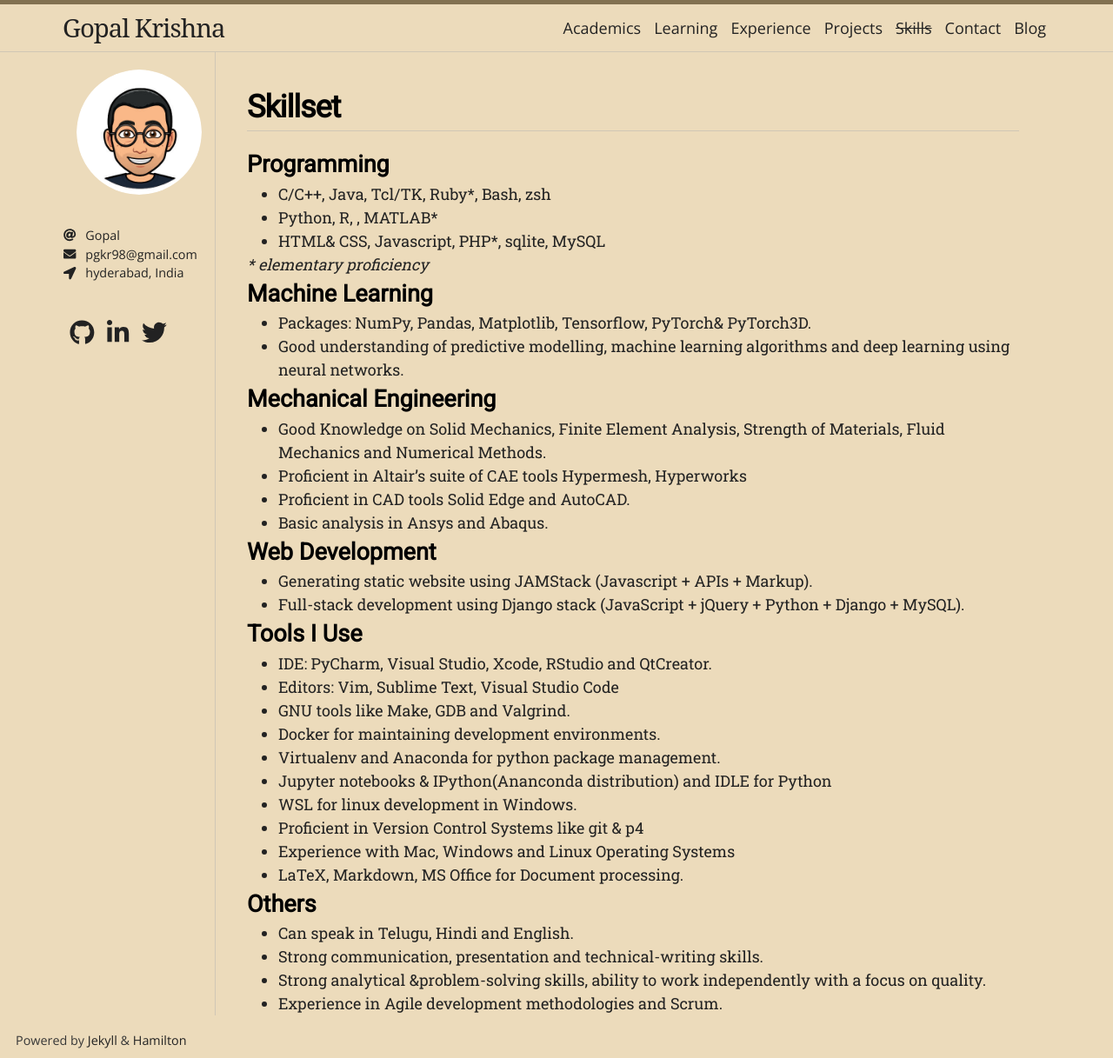
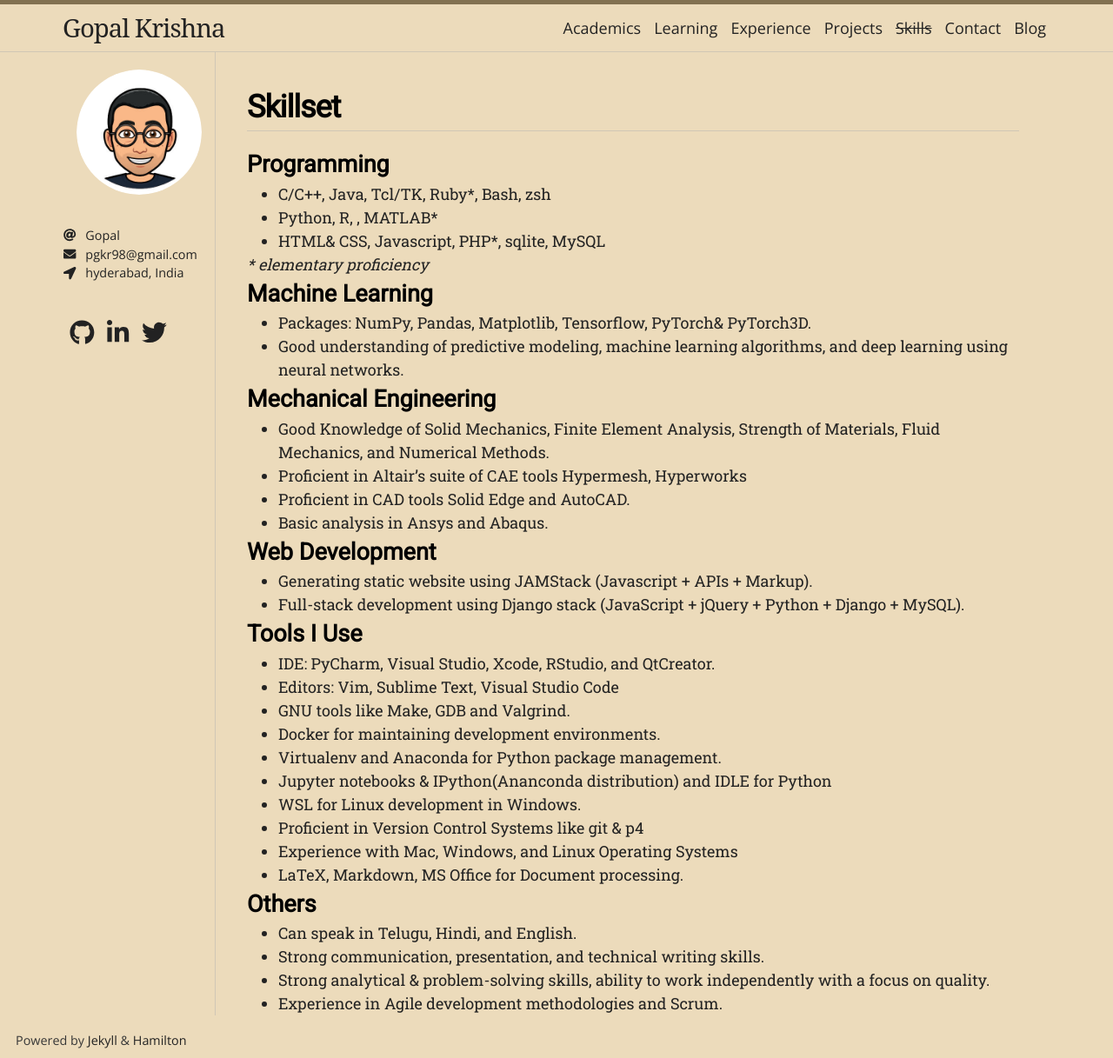
Before and after one commit to GopalKrishna-P/GopalKrishna-P.github.io, a Jekyll site: the page built from skills.md, in a window 1280 px wide. Shown: the whole page at 87% size. Built offline with Jekyll 4.4.1, drawn with Linux system fonts in a browser that asks for light colours; nearby versions of some CDN libraries; some web fonts are replaced.

Commit message:
Redesigned AboutMe & syntax corrections

```diff
--- a/contact.markdown
+++ b/contact.markdown
@@ -6,6 +6,6 @@ permalink: /contact/
 
 You ping me through my socials
 
-## [![Twitter](https://img.shields.io/badge/Twitter-lightgrey?logo=Twitter)](https://twitter.com/gopalkrishna_98)
+# [![LinkedIn](https://img.shields.io/badge/LinkedIn-blue?logo=LinkedIn)](https://www.linkedin.com/in/gopalkrishna98/)
 
-## [![LinkedIn](https://img.shields.io/badge/LinkedIn-blue?logo=LinkedIn)](https://www.linkedin.com/in/gopalkrishna98/)
+# [![Twitter](https://img.shields.io/badge/Twitter-lightgrey?logo=Twitter)](https://twitter.com/gopalkrishna_98)
--- a/index.markdown
+++ b/index.markdown
@@ -5,4 +5,4 @@
 layout: home
 ---
 
-<div style="text-align:center"><img alt="hello" src="assets/images/hello.png" width="100%"/></div>
+<div style="text-align:center"><img alt="hello" src="assets/images/aboutme.svg" width="100%"/></div>
--- a/skills.md
+++ b/skills.md
@@ -15,11 +15,11 @@ _\* elementary proficiency_
 ## Machine Learning
 
 * Packages: NumPy, Pandas, Matplotlib, Tensorflow, PyTorch& PyTorch3D.
-* Good understanding of predictive modelling, machine learning algorithms and deep learning using neural networks.
+* Good understanding of predictive modeling, machine learning algorithms, and deep learning using neural networks.
 
 ## Mechanical Engineering
 
-- Good Knowledge on Solid Mechanics, Finite Element Analysis, Strength of Materials, Fluid Mechanics and Numerical Methods.
+- Good Knowledge of Solid Mechanics, Finite Element Analysis, Strength of Materials, Fluid Mechanics, and Numerical Methods.
 - Proficient in Altair's suite of CAE tools Hypermesh, Hyperworks
 - Proficient in CAD tools Solid Edge and AutoCAD.
 - Basic analysis in Ansys and Abaqus.
@@ -31,20 +31,20 @@ _\* elementary proficiency_
 
 ## Tools I Use
 
-* IDE: PyCharm, Visual Studio, Xcode, RStudio and QtCreator.
+* IDE: PyCharm, Visual Studio, Xcode, RStudio, and QtCreator.
 * Editors: Vim, Sublime Text, Visual Studio Code
 * GNU tools like Make, GDB and Valgrind.
 * Docker for maintaining development environments.
-* Virtualenv and Anaconda for python package management.
+* Virtualenv and Anaconda for Python package management.
 * Jupyter notebooks & IPython(Ananconda distribution) and IDLE for Python
-* WSL for linux development in Windows.
+* WSL for Linux development in Windows.
 * Proficient in Version Control Systems like git & p4
-* Experience with Mac, Windows and Linux Operating Systems
+* Experience with Mac, Windows, and Linux Operating Systems
 * LaTeX, Markdown, MS Office for Document processing.
 
 ## Others
 
-* Can speak in Telugu, Hindi and English.
-* Strong communication, presentation and technical-writing skills.
-* Strong analytical &problem-solving skills, ability to work independently with a focus on quality.
+* Can speak in Telugu, Hindi, and English.
+* Strong communication, presentation, and technical writing skills.
+* Strong analytical & problem-solving skills, ability to work independently with a focus on quality.
 * Experience in Agile development methodologies and Scrum.
```
Also changed, not shown: experience.md (+2 -2 lines), learnings.md (+1 -1 lines), projects.md (+12 -12 lines), assets/images/aboutme.svg (added), 9 other files.
